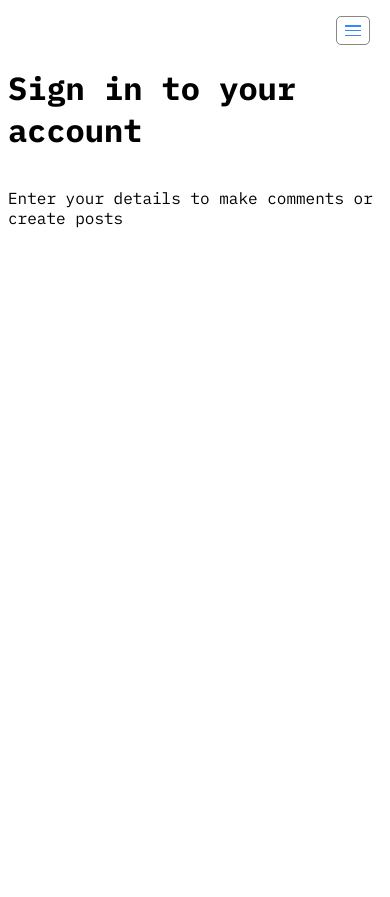
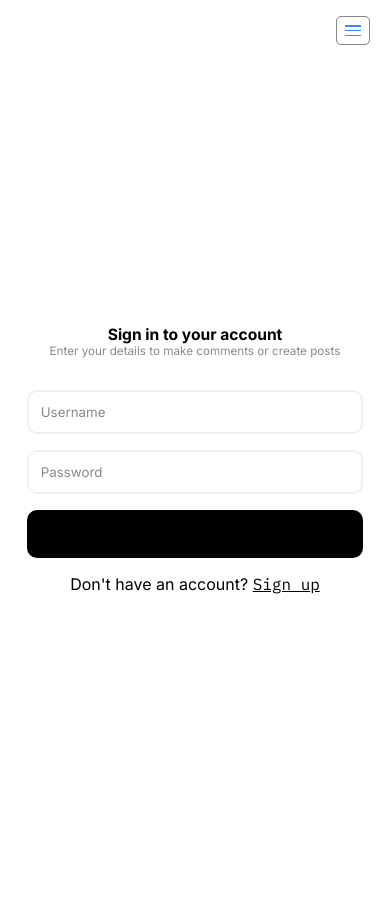
Before and after one commit to masontyoung11/nadia-ofsted, a Django app: page /auth/login in a window 390 px wide. Before the commit the page ends 228 px from the top, so only its background shows below. Run offline with Django 5.2, Linux system fonts and the light colour scheme; data comes from the database, SQL or seed files in the repository; both versions use the stored data as it was after the commit.

Commit message:
Created signup
Also made login and signup functional

```diff
--- a/Portfolio/Blog/urls.py
+++ b/Portfolio/Blog/urls.py
@@ -20,6 +20,7 @@
 
 urlpatterns = [
     path('login', views.signin, name='signin'),
+    path('signup', views.signup, name='signup'),
     path('signout', views.signout, name='signout'),
     path('dashboard', views.dashboard, name='dashboard'),
 ]
--- a/Portfolio/Blog/views.py
+++ b/Portfolio/Blog/views.py
@@ -1,5 +1,6 @@
 from django.shortcuts import render, redirect
 from django.contrib.auth import authenticate, login, logout
+from django.contrib.auth.models import User
 from django.contrib.auth.decorators import login_required
 from spotlight.models import Categories
 from .models import Post
@@ -16,11 +17,23 @@
             login(request, user)
             return redirect('dashboard')
         else:
-            print("failed")
-            print(username)
             return redirect('blog')
 
     return render(request, 'signin.html', {'categories': Categories.objects.all()})
+
+
+def signup(request):
+    if request.method == 'POST':
+        username = request.POST['username']
+        email = request.POST['email']
+        password = request.POST['password']
+
+        if User.objects.filter(username=username):
+            return redirect('signup')
+        else:
+            User.objects.create_user(username=username, email=email, password=password)
+
+    return render(request, 'signup.html', {'categories': Categories.objects.all()})
 
 
 def signout(request):
@@ -30,7 +43,7 @@
 
 @login_required
 def dashboard(request):
-    if request.method == 'POST':
+    if request.method == 'POST' and request.user.is_superuser:
         title = request.POST['title']
         content = request.POST['content']
 
--- /dev/null
+++ b/Portfolio/static/css/auth.css
@@ -0,0 +1,124 @@
+body {
+    display: flex;
+    flex-direction: column;
+}
+
+.page-content {
+    display: flex;
+    flex-direction: column;
+    align-items: center;
+    justify-content: center;
+
+    height: 100vh;
+}
+
+.auth-title {
+    color: var(--text-color);
+    font-family: "Inter", serif;
+    text-align: center;
+
+    margin: 0 0 0 0;
+    padding: 0;
+}
+
+.auth-description {
+    color: var(--secondary-color);
+    font-family: "Inter", serif;
+    text-align: center;
+
+    margin: 0;
+    padding: 0;
+}
+
+.auth-form {
+    align-self: center;
+
+    display: flex;
+    flex-direction: column;
+
+    margin: 2rem 0 0 0;
+
+    width: 25rem;
+}
+
+.auth-input {
+    padding: 0.75rem;
+    margin: 0 0 1rem 0;
+
+    border: 2px solid var(--transparent-color);
+    border-radius: 10px;
+    background: none;
+    outline: none;
+
+    width: 100%;
+
+    font-family: "Inter", serif;
+    color: var(--text-color);
+}
+
+.auth-input:focus {
+    border: 2px solid var(--text-color);
+}
+
+.auth-input:not(:placeholder-shown) {
+    border: 2px solid var(--text-color);
+}
+
+.auth-input::placeholder {
+    font-family: "Inter", serif;
+
+    color: var(--secondary-color)
+}
+
+.auth-button {
+    font-family: "Inter", serif;
+
+    padding: 1rem;
+    box-sizing: border-box;
+    border-radius: 10px;
+    background-color: var(--text-color);
+    color: var(--background-color);
+    border: none;
+    outline: none;
+}
+
+.auth-account-red {
+    color: var(--text-color);
+    text-align: center;
+    font-family: "Inter", serif;
+}
+
+.auth-link {
+    color: var(--text-color);
+}
+
+@media screen and (max-width: 410px) {
+    .auth-title {
+        font-size: 4cqw;
+
+        padding: 0;
+        margin: 0;
+    }
+
+    .auth-description {
+        font-size: 3cqw;
+
+        padding: 0;
+        margin: 0;
+    }
+
+    .page-title {
+        width: 80% !important;
+        box-sizing: border-box;
+
+        display: flex;
+        flex-direction: column;
+        align-items: center;
+        justify-content: center;
+        text-align: center;
+    }
+
+    .auth-form {
+        width: 90%;
+    }
+}
--- a/Portfolio/templates/blog.html
+++ b/Portfolio/templates/blog.html
@@ -22,8 +22,9 @@
     </style>
 {% endif %}
 
-<a href="{% url 'signin' %}" class="sign-in">Sign in</a>
-<a href="{% url 'signout' %}" class="sign-out">Sign out</a>
+<a href="{% url 'signin' %}" class="sign-in page-btn">Sign in</a>
+<a href="{% url 'signout' %}" class="sign-out page-btn">Sign out</a>
+<a href="{% url 'dashboard' %}" class="create-post page-btn">Create Post</a>
 
 
 <div class="newest-post-container">
--- a/Portfolio/templates/signin.html
+++ b/Portfolio/templates/signin.html
@@ -5,10 +5,23 @@
 {% load static %}
 
 {% block css %}
-<link rel="stylesheet" href="{% static 'css/signin.css' %}">
+<link rel="stylesheet" href="{% static 'css/auth.css' %}">
 {% endblock %}
 
 {% block content %}
-<h1 class="sign-in-title auth-title">Sign in to your account</h1>
-<p class="sign-in-title auth-title">Enter your details to make comments or create posts</p>
+<div class="page-content">
+    <div class="page-text">
+        <h1 class="sign-in-title auth-title">Sign in to your account</h1>
+        <p class="sign-in-description auth-description">Enter your details to make comments or create posts</p>
+    </div>
+
+    <form method="POST" action="{% url 'signin' %}" class="sign-in-form auth-form">
+        {% csrf_token %}
+
+        <input type="text" name="username" placeholder="Username" class="username-input auth-input" required>
+        <input type="password" name="password" placeholder="Password" class="password-input auth-input" required>
+        <button type="submit" class="auth-button">Sign in</button>
+        <p class="auth-account-red">Don't have an account? <a href="{% url 'signup' %}" class="auth-link">Sign up</a></p>
+    </form>
+</div>
 {% endblock %}
```
Also changed, not shown: Portfolio/templates/signup.html (added, +28 -0 lines), Portfolio/db.sqlite3, Portfolio/static/css/signin.css (deleted).
